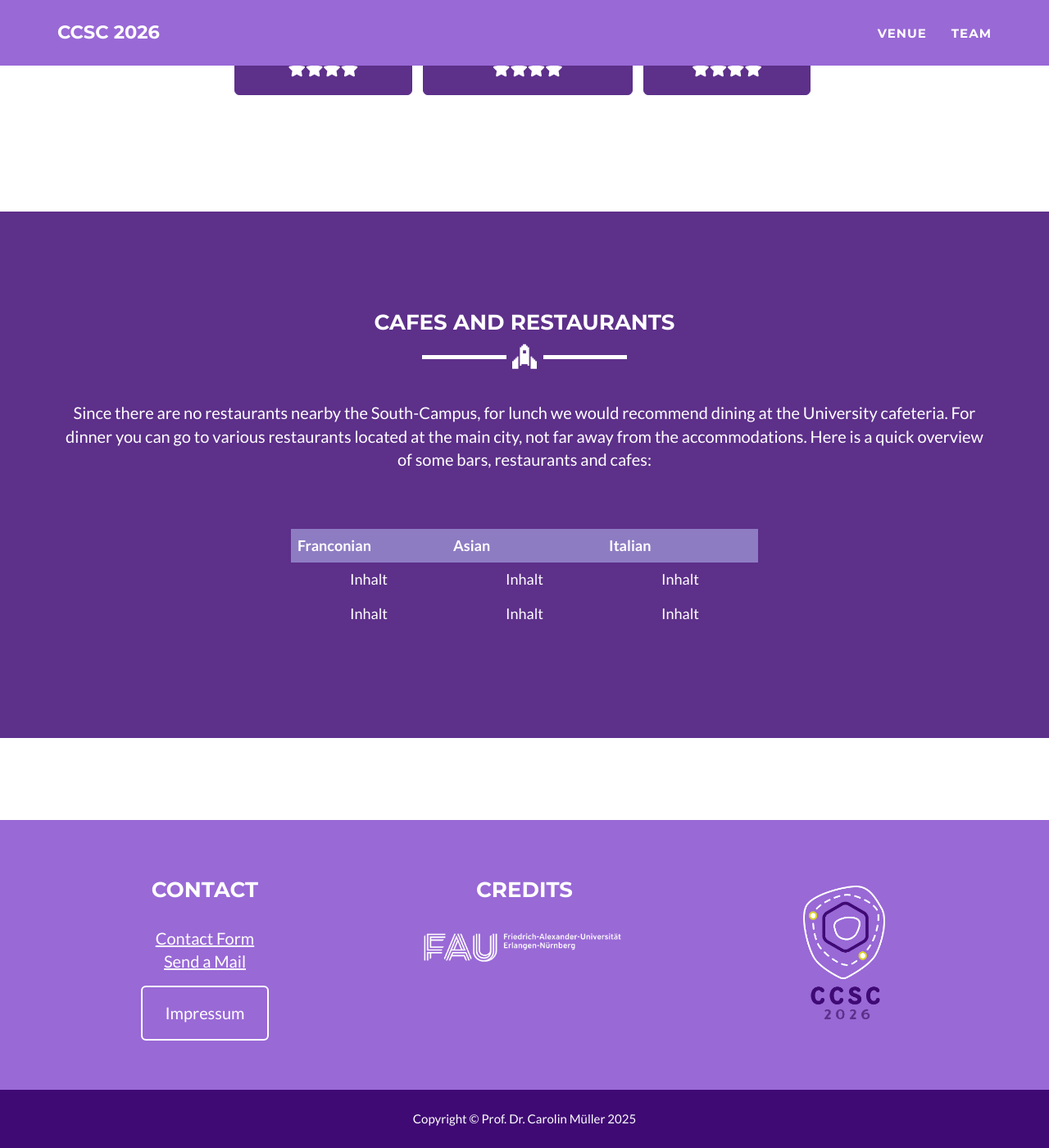
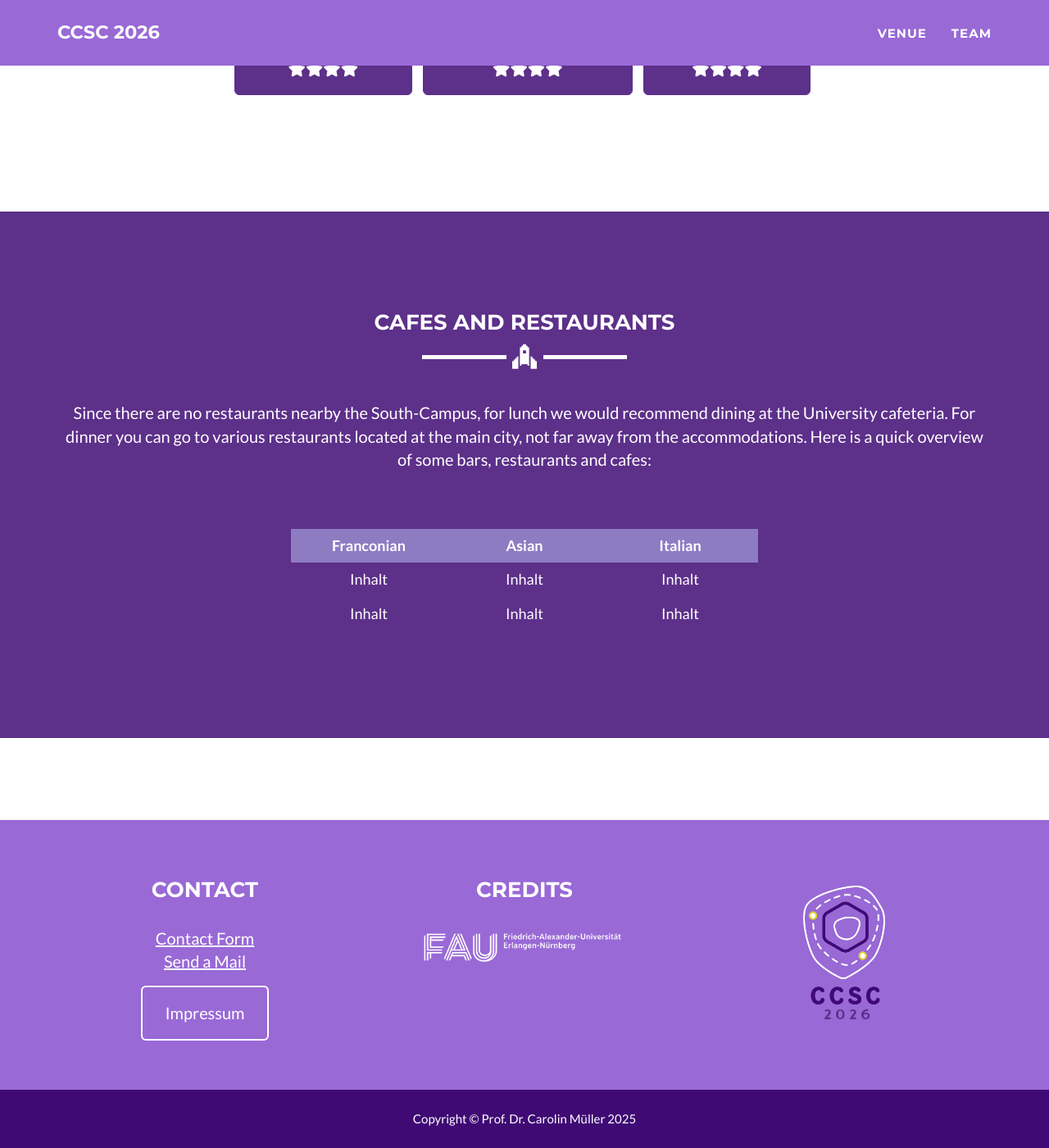
Before and after one commit to ccsc2026/ccsc2026.github.io, a Jekyll site: the page built from venue.html, in a window 1280 px wide and 1400 px high, scrolled down 2109 px. Shown: the whole window at 82% size. Built offline with Jekyll 4.4.1, drawn with Linux system fonts in a browser that asks for light colours.

Commit message:
Update venue.html
table alignments

```diff
--- a/venue.html
+++ b/venue.html
@@ -103,14 +103,18 @@ layout: page
             table-layout: fixed;
             margin: 20px 0;
             font-size: 18px;
-            text-align: center;
+            text-align: left;
         }
         th, td {
             border: 1px solid black;
             padding: 8px;
         }
-        th {
+         th {
             background-color: #8e7cc3; /* Header background color */
+            text-align: center; /* Center the header text */
+        }
+        td {
+            text-align: center; /* Keep table data left-aligned */
         }
     </style>
 </head>
```
